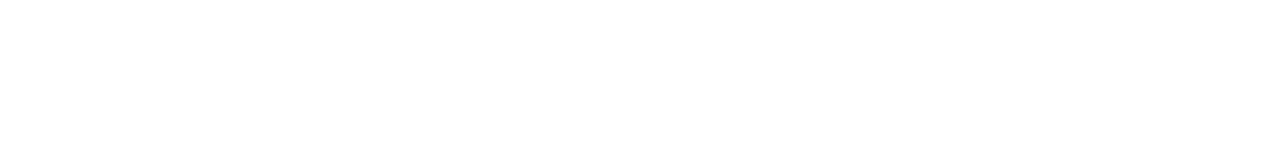
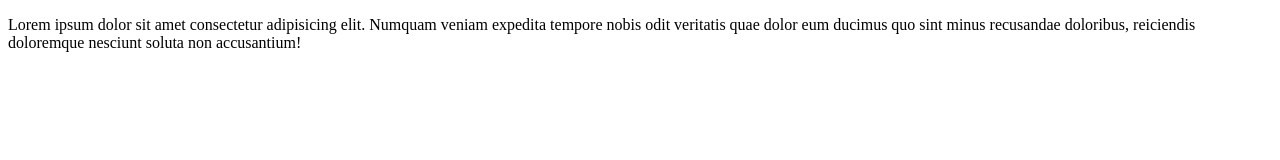
Before and after one commit to JuanF0707/VoStore, a plain HTML site: page formulario.html in a window 1280 px wide. Drawn offline with Linux system fonts and the light colour scheme.

Commit message:
Nuevo cambio

```diff
--- a/formulario.html
+++ b/formulario.html
@@ -6,6 +6,6 @@
     <title>Formulario</title>
 </head>
 <body>
-
+    <p>Lorem ipsum dolor sit amet consectetur adipisicing elit. Numquam veniam expedita tempore nobis odit veritatis quae dolor eum ducimus quo sint minus recusandae doloribus, reiciendis doloremque nesciunt soluta non accusantium!</p>
 </body>
 </html>
```
